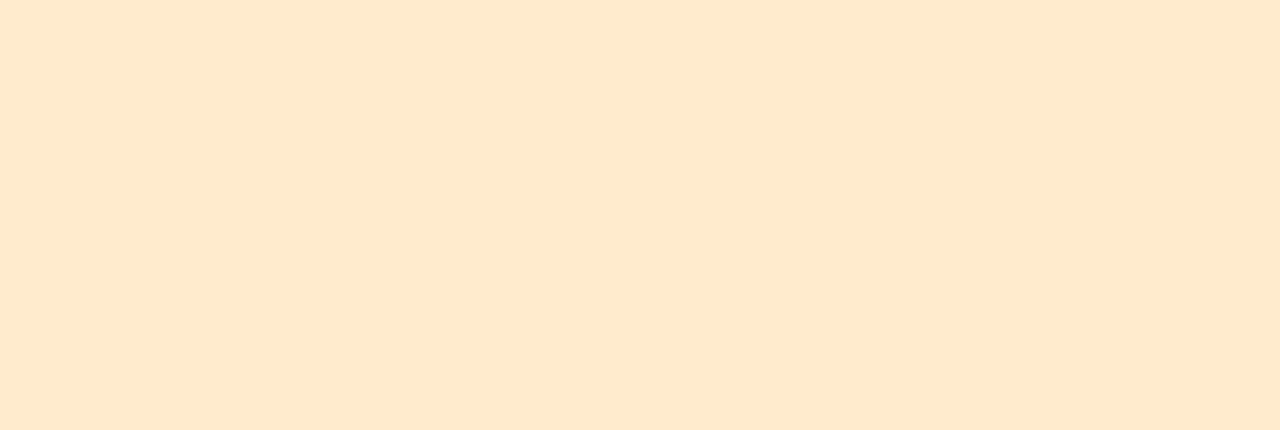
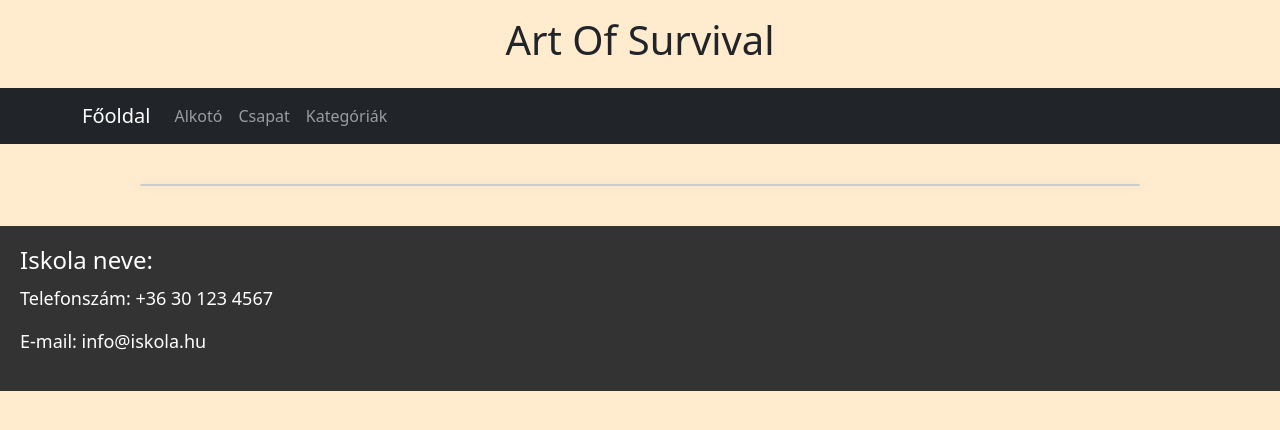
Before and after one commit to PappNiki20/FrontendSablon, a React (Create React App) app in the folder alapsablon/: page /kategoria in a window 1280 px wide. Before the commit this address had no page. Shown: the top 430 px of the page. Built offline with nearby package versions, Linux system fonts and the light colour scheme.

Commit message:
nav javitasa

```diff
--- a/alapsablon/src/App.js
+++ b/alapsablon/src/App.js
@@ -1,25 +1,23 @@
-import './App.css';
+import "./App.css";
 import { BrowserRouter, Routes, Route } from "react-router-dom";
-import Layout from './LayOut';
-import Fooldal from './pages/Fooldal';
-import Alkoto from './pages/Alkoto';
-import Csapat from './pages/Csapat';
+import Layout from "./LayOut";
+import Fooldal from "./pages/Fooldal";
+import Alkoto from "./pages/Alkoto";
+import Csapat from "./pages/Csapat";
+import Kategoria from "./pages/Kategoria";
 
 function App() {
   return (
-
-      <BrowserRouter >
-
+    <BrowserRouter>
       <Routes>
         <Route path="/" element={<Layout />}>
           <Route index element={<Fooldal />} />
           <Route path="alkoto" element={<Alkoto />} />
           <Route path="csapat" element={<Csapat />} />
-           {/*  <Route path="kategoria" element={<Kategoria />} /> */}
+          <Route path="kategoria" element={<Kategoria />} />
         </Route>
       </Routes>
     </BrowserRouter>
-
   );
 }
 
--- a/alapsablon/src/LayOut.js
+++ b/alapsablon/src/LayOut.js
@@ -27,6 +27,7 @@ const LayOut = () => {
             <Nav className="mr-auto">
               <Nav.Link as={Link} to="/alkoto">Alkotó</Nav.Link>
               <Nav.Link as={Link} to="/csapat">Csapat</Nav.Link>
+              <Nav.Link as={Link} to="/kategoria">Kategóriák</Nav.Link>
             </Nav>
           </Navbar.Collapse>
         </Container>
--- a/alapsablon/src/pages/Alkoto.js
+++ b/alapsablon/src/pages/Alkoto.js
@@ -1,7 +1,7 @@
 import "../css/Alkoto.css";
 export default function Alkoto() {
   return (
-    <div className="summary-section">
+    <div className="alkoto summary-section">
       <div className="seged">
         <header>
           <h1>Zöldlomb Legolas</h1>
--- /dev/null
+++ b/alapsablon/src/pages/Kategoria.js
@@ -0,0 +1,16 @@
+import { kategoriak } from "../KatLista";
+import "../css/Alkoto.css";
+
+export default function Kategoria() {
+  return (
+    <div className="summary-section">
+      <div className="seged">
+        <div className="kat">
+        {kategoriak.map((elem, i) => {
+          <p className="egyKategoria">{elem}</p>
+        })}
+        </div>
+      </div>
+    </div>
+  );
+}
```
Lines whose indentation alone changed are shown as unchanged.
